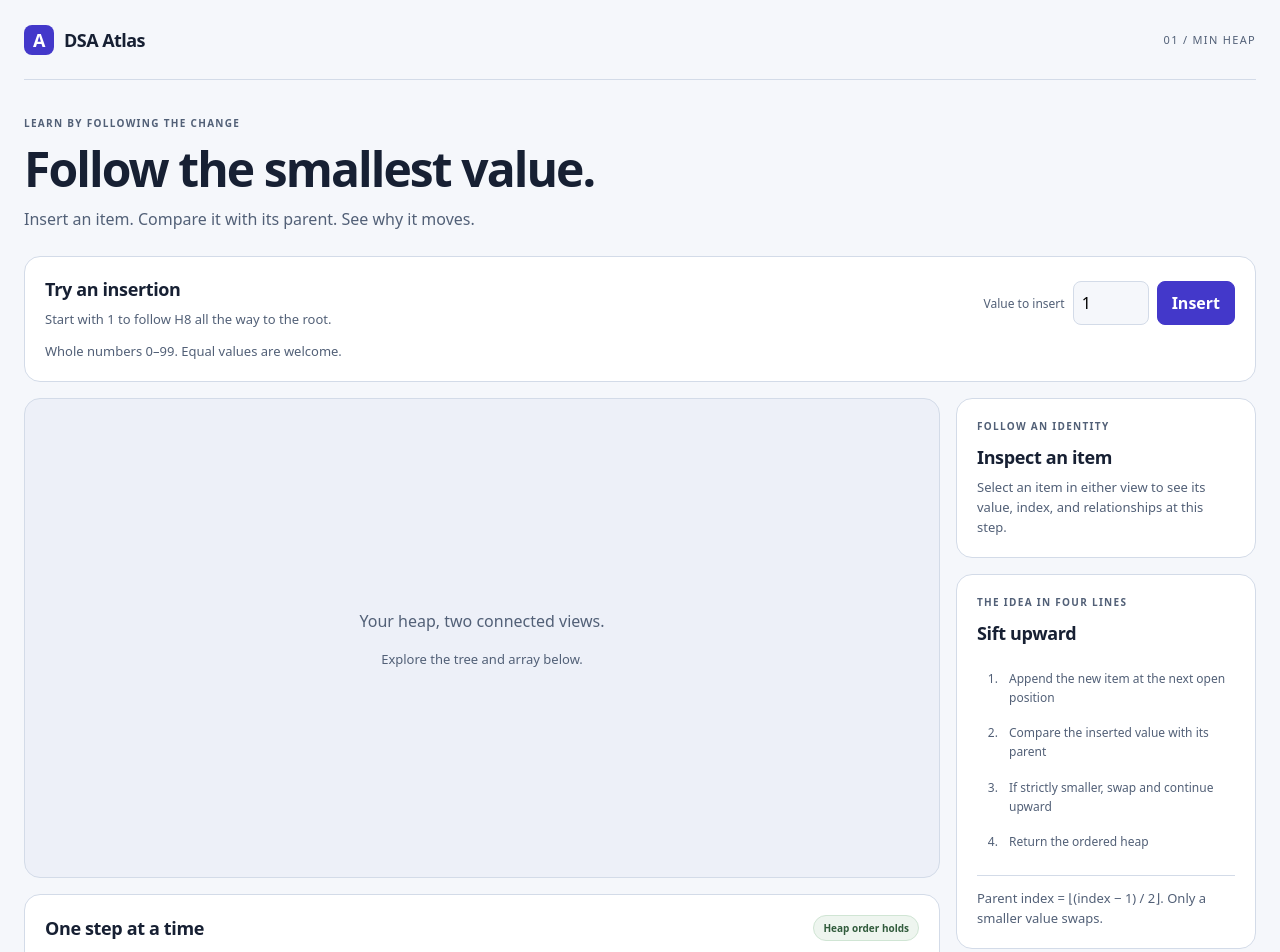
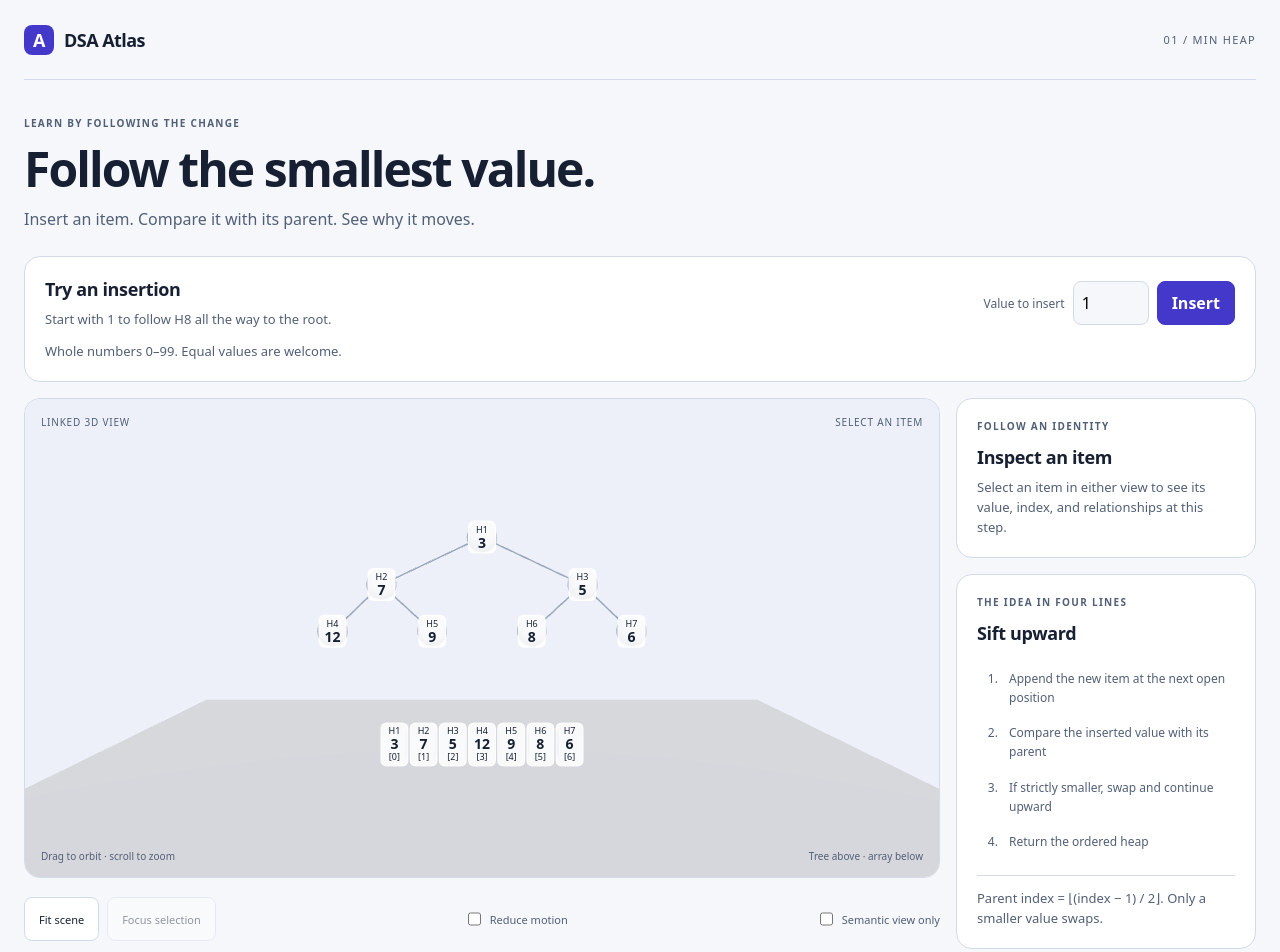
Before and after one commit to Exilitys/DSAVisualizer, a Next.js app: page / in a window 1280 px wide. Shown: the top 952 px of the page. Built offline with nearby package versions, Linux system fonts and the light colour scheme.

Commit message:
feat: add paired 3D heap scene and camera recovery

```diff
--- a/src/app/globals.css
+++ b/src/app/globals.css
@@ -40,6 +40,19 @@ p { line-height:1.55; }
 .scene { height:480px; min-width:0; position:relative; border:1px solid var(--border); border-radius:16px; background:#edf0f8; overflow:hidden; }
 .scene-placeholder { display:flex; flex-direction:column; align-items:center; justify-content:center; color:var(--muted); }
 .scene-placeholder span { font-size:13px; }
+.scene-caption,.scene-help { position:absolute; left:16px; right:16px; display:flex; flex-wrap:wrap; gap:8px; justify-content:space-between; pointer-events:none; z-index:1; font-size:10px; color:var(--muted); }
+.scene-caption { top:16px; text-transform:uppercase; letter-spacing:.08em; }
+.scene-help { bottom:14px; }
+.scene-notice { position:absolute; inset:0; display:flex; align-items:center; justify-content:center; padding:36px; text-align:center; font-size:13px; color:var(--muted); }
+.scene-controls { display:flex; flex-wrap:wrap; align-items:center; gap:8px; }
+.scene-controls button,.scene-controls label { font-size:11px; }
+.scene-controls label { display:flex; align-items:center; gap:6px; margin-left:auto; color:var(--muted); min-height:44px; cursor:pointer; }
+.scene-controls input { accent-color:var(--selected); }
+.node-label { display:flex; flex-direction:column; align-items:center; gap:1px; min-width:28px; padding:3px; border-radius:6px; color:var(--ink); font-size:9px; line-height:1.05; background:#ffffffd9; border:1px solid #ffffffb0; }
+.node-label strong { font-size:14px; }
+.node-label.is-selected { background:var(--selection-wash); border-color:var(--selected); }
+.renderer { height:100%; width:100%; position:relative; }
+.label-portal { position:absolute; inset:0; pointer-events:none; }
 .section-heading { display:flex; flex-wrap:wrap; justify-content:space-between; align-items:center; gap:8px; margin-bottom:8px; }
 .section-heading h2 { margin-bottom:0; }
 .invariant { background:#eef5ef; color:#315b3c; border:1px solid #d0e5d4; border-radius:20px; padding:5px 9px; font-size:10px; font-weight:600; }
@@ -83,6 +96,10 @@ footer { display:flex; flex-wrap:wrap; justify-content:space-between; gap:8px; p
   .intro { padding-top:28px; }
   .workspace { grid-template-columns:1fr; }
   .scene { height:360px; }
+  .node-label { min-width:20px; padding:2px; font-size:7px; }
+  .node-label strong { font-size:11px; }
+  .node-label.array-label { min-width:16px; padding:1px; }
+  .node-label.array-label strong { font-size:10px; }
   .panel { padding:16px; }
   .operation-controls { flex-wrap:wrap; width:100%; }
   .operation-controls label { flex:1; }
--- a/src/components/LessonPlayground.tsx
+++ b/src/components/LessonPlayground.tsx
@@ -1,11 +1,16 @@
 'use client';
 
-import { useState } from 'react';
+import { useCallback, useEffect, useState } from 'react';
+import dynamic from 'next/dynamic';
 import type { Inspection, Snapshot } from '../core/lesson.ts';
 import { createPlayer, currentSnapshot, startCommand, seek, selectEntity } from '../core/player.ts';
 import { heapEngine, createPreset } from '../lessons/heap/engine.ts';
 import type { HeapState } from '../lessons/heap/engine.ts';
 import { pseudocode, explainStep } from '../lessons/heap/content.ts';
+
+const HeapScene = dynamic(()=>import('../lessons/heap/HeapScene'),{
+  ssr:false,loading:()=> <p className="scene-notice">Loading the 3D view…</p>,
+});
 
 export function PlaybackControls({ordinal,lastOrdinal,hasRun,go}: {
   ordinal:number; lastOrdinal:number; hasRun:boolean; go(ordinal:number):void;
@@ -68,11 +73,24 @@ function SemanticHeap({snapshot,selectedId,select}: {
 export default function LessonPlayground() {
   const [player,setPlayer] = useState(()=>createPlayer(heapEngine,createPreset()));
   const [draft,setDraft] = useState('1');
+  const [semanticOnly,setSemanticOnly] = useState(false);
+  const [webglAvailable,setWebglAvailable] = useState(true);
+  const [reducedMotion,setReducedMotion] = useState(false);
+  const [fitRequest,setFitRequest] = useState(0);
+  const [focusRequest,setFocusRequest] = useState(0);
+  const unavailable = useCallback(()=>setWebglAvailable(false),[]);
+  useEffect(()=>{
+    const media = window.matchMedia('(prefers-reduced-motion: reduce)');
+    const update = () => setReducedMotion(media.matches);
+    update();
+    media.addEventListener('change',update);
+    return ()=>media.removeEventListener('change',update);
+  },[]);
   const snapshot = currentSnapshot(player);
   const lastOrdinal = player.steps ? player.steps.length-1 : 0;
   const canStart = !player.steps || player.ordinal===0 || player.ordinal===lastOrdinal;
   const go = (ordinal:number) => setPlayer(state=>seek(state,ordinal));
-  const select = (id:string) => setPlayer(state=>selectEntity(state,heapEngine,id));
+  const select = useCallback((id:string)=>setPlayer(state=>selectEntity(state,heapEngine,id)),[]);
   const insert = () => setPlayer(state=>draft.trim()===''
     ? {...state,error:'Enter a whole number from 0 to 99.'}
     : startCommand(state,heapEngine,{type:'insert',value:Number(draft)}));
@@ -94,7 +112,20 @@ export default function LessonPlayground() {
     </section>
     <div className="workspace">
       <div className="main-column">
-        <section className="scene scene-placeholder" aria-label="Heap visualization"><p>Your heap, two connected views.</p><span>Explore the tree and array below.</span></section>
+        <section className="scene" aria-label="Heap visualization" data-reduced-motion={reducedMotion}>
+          <div className="scene-caption"><span>Linked 3D view</span><span>{inspection ? `Selected ${inspection.id}` : 'Select an item'}</span></div>
+          {semanticOnly || !webglAvailable
+            ? <p className="scene-notice">{webglAvailable ? 'Semantic view is active. Explore the structure and step controls below.' : '3D is unavailable. Use the structure and step controls below.'}</p>
+            : <HeapScene snapshot={snapshot} selectedIds={inspection ? [inspection.id] : []} select={select} reducedMotion={reducedMotion}
+                fitRequest={fitRequest} focusRequest={focusRequest} unavailable={unavailable} />}
+          <div className="scene-help"><span>Drag to orbit · scroll to zoom</span><span>Tree above · array below</span></div>
+        </section>
+        <div className="scene-controls" aria-label="View controls">
+          <button disabled={semanticOnly || !webglAvailable} onClick={()=>setFitRequest(n=>n+1)}>Fit scene</button>
+          <button disabled={!inspection || semanticOnly || !webglAvailable} onClick={()=>setFocusRequest(n=>n+1)}>Focus selection</button>
+          <label><input type="checkbox" checked={reducedMotion} onChange={event=>setReducedMotion(event.target.checked)} />Reduce motion</label>
+          <label><input type="checkbox" checked={semanticOnly} onChange={event=>setSemanticOnly(event.target.checked)} />Semantic view only</label>
+        </div>
         <section className="panel execution" aria-label="Execution controls">
           <div className="section-heading"><h2>One step at a time</h2><span className={`invariant ${repairing ? 'repairing' : ''}`}>{repairing ? 'Repairing heap order' : 'Heap order holds'}</span></div>
           <PlaybackControls ordinal={player.ordinal} lastOrdinal={lastOrdinal} hasRun={Boolean(player.steps)} go={go} />
--- /dev/null
+++ b/src/lessons/heap/HeapScene.tsx
@@ -0,0 +1,107 @@
+'use client';
+
+import { Component, useEffect, useRef } from 'react';
+import type { ReactNode, RefObject } from 'react';
+import { Canvas, useThree } from '@react-three/fiber';
+import { Bounds, Html, Line, OrbitControls, useBounds } from '@react-three/drei';
+import type { Mesh } from 'three';
+import type { SceneAdapterProps } from '../../core/lesson.ts';
+import type { HeapItem, HeapState } from './engine.ts';
+import { heapTreePosition } from './content.ts';
+
+type ValueNodeProps = {
+  item:Readonly<HeapItem>; position:[number,number,number]; selected:boolean; active:boolean;
+  select(id:string):void; register?:(mesh:Mesh|null)=>void; index?:number; labelPortal:RefObject<HTMLDivElement>;
+};
+function ValueNode({item,position,selected,active,select,register,index,labelPortal}:ValueNodeProps) {
+  return <mesh ref={register} position={position} onClick={event=>{event.stopPropagation();select(item.id);}}>
+    {index===undefined ? <sphereGeometry args={[0.45,24,16]} /> : <boxGeometry args={[0.7,0.7,0.7]} />}
+    <meshStandardMaterial color={selected ? '#a5b4fc' : active ? '#f5d49a' : '#dbe5f5'} roughness={0.38} metalness={0.08} />
+    <Html center portal={labelPortal} style={{pointerEvents:'none'}}>
+      <span aria-hidden="true" className={`node-label ${selected ? 'is-selected' : ''} ${index!==undefined ? 'array-label' : ''}`}>
+        <span>{item.id}</span><strong>{item.value}</strong>{index!==undefined && <span>[{index}]</span>}
+      </span>
+    </Html>
+  </mesh>;
+}
+
+function HeapStructures({snapshot,selectedIds,select,meshRefs,labelPortal}:SceneAdapterProps<HeapState> & {meshRefs:RefObject<Map<string,Mesh>>;labelPortal:RefObject<HTMLDivElement>}) {
+  const items = snapshot.state.items;
+  return <group>
+    {items.slice(1).map((item,offset)=>{
+      const index = offset+1;
+      return <Line key={`edge:${item.id}`} points={[heapTreePosition(Math.floor((index-1)/2)),heapTreePosition(index)]} color="#8a97b1" lineWidth={1.5} />;
+    })}
+    {items.map((item,index)=><ValueNode key={`tree:${item.id}`} item={item} labelPortal={labelPortal} position={heapTreePosition(index)}
+      selected={selectedIds.includes(item.id)} active={snapshot.event.affectedIds.includes(item.id)} select={select}
+      register={mesh=>{if(mesh) meshRefs.current.set(item.id,mesh); else meshRefs.current.delete(item.id);}} />)}
+    {items.map((item,index)=><ValueNode key={`array:${item.id}`} item={item} index={index} labelPortal={labelPortal}
+      position={[(index-(items.length-1)/2)*0.85,-3,1]}
+      selected={selectedIds.includes(item.id)} active={snapshot.event.affectedIds.includes(item.id)} select={select} />)}
+  </group>;
+}
+
+function CameraActions({fitRequest,focusRequest,selectedId,meshRefs}:{
+  fitRequest:number; focusRequest:number; selectedId:string|undefined; meshRefs:RefObject<Map<string,Mesh>>;
+}) {
+  const bounds = useBounds();
+  const controls = useThree(state=>state.controls);
+  const lastFit = useRef(0);
+  const lastFocus = useRef(0);
+  useEffect(()=>{
+    if (fitRequest===lastFit.current) return;
+    lastFit.current=fitRequest;
+    if (controls && 'reset' in controls && typeof controls.reset==='function') controls.reset();
+    bounds.refresh().clip().fit();
+  },[fitRequest,bounds,controls]);
+  useEffect(()=>{
+    if (focusRequest===lastFocus.current) return;
+    lastFocus.current=focusRequest;
+    const mesh = selectedId ? meshRefs.current.get(selectedId) : undefined;
+    if (mesh) bounds.refresh(mesh).clip().fit();
+  },[focusRequest,selectedId,bounds,meshRefs]);
+  return null;
+}
+
+function ContextLoss({unavailable}:{unavailable():void}) {
+  const gl = useThree(state=>state.gl);
+  useEffect(()=>{
+    const canvas = gl.domElement;
+    const lost = (event:Event) => {event.preventDefault();unavailable();};
+    canvas.addEventListener('webglcontextlost',lost);
+    return ()=>canvas.removeEventListener('webglcontextlost',lost);
+  },[gl,unavailable]);
+  return null;
+}
+const fallbackText = '3D is unavailable. Use the structure and step controls below.';
+class SceneBoundary extends Component<{children:ReactNode;unavailable():void},{failed:boolean}> {
+  state = {failed:false};
+  static getDerivedStateFromError() { return {failed:true}; }
+  componentDidCatch() { this.props.unavailable(); }
+  render() { return this.state.failed ? <p className="scene-notice">{fallbackText}</p> : this.props.children; }
+}
+
+export default function HeapScene(props:SceneAdapterProps<HeapState> & {fitRequest:number;focusRequest:number;unavailable():void}) {
+  const meshRefs = useRef(new Map<string,Mesh>());
+  // The DOM portal attaches before Canvas renders its asynchronous scene root.
+  const labelPortal = useRef<HTMLDivElement>(null!);
+  return <SceneBoundary unavailable={props.unavailable}><div className="renderer">
+    <Canvas dpr={[1,1.5]} frameloop="demand" resize={{scroll:false}} camera={{position:[0,2,17],fov:42}}
+      fallback={<p aria-hidden="true" className="scene-notice">{fallbackText}</p>}>
+      <color attach="background" args={['#edf0f8']} />
+      <ambientLight intensity={1.2} />
+      <directionalLight position={[4,8,9]} intensity={2.6} />
+      <directionalLight position={[-5,1,4]} intensity={0.8} color="#bcc6fa" />
+      <Bounds fit clip observe margin={1.3} maxDuration={props.reducedMotion ? 0 : 0.3}>
+        <HeapStructures {...props} meshRefs={meshRefs} labelPortal={labelPortal} />
+        <CameraActions fitRequest={props.fitRequest} focusRequest={props.focusRequest} selectedId={props.selectedIds[0]} meshRefs={meshRefs} />
+      </Bounds>
+      <mesh rotation={[-Math.PI/2,0,0]} position={[0,-3.65,0]}>
+        <planeGeometry args={[24,16]} /><meshStandardMaterial color="#e0e5f2" roughness={1} />
+      </mesh>
+      <OrbitControls makeDefault enableDamping={!props.reducedMotion} minDistance={3} maxDistance={35} />
+      <ContextLoss unavailable={props.unavailable} />
+    </Canvas><div className="label-portal" ref={labelPortal} aria-hidden="true" />
+    </div>
+  </SceneBoundary>;
+}
```
Also changed, not shown: src/lessons/heap/content.ts (+7 -0 lines), 1 other file (tests, documents, lock files or other folders).
